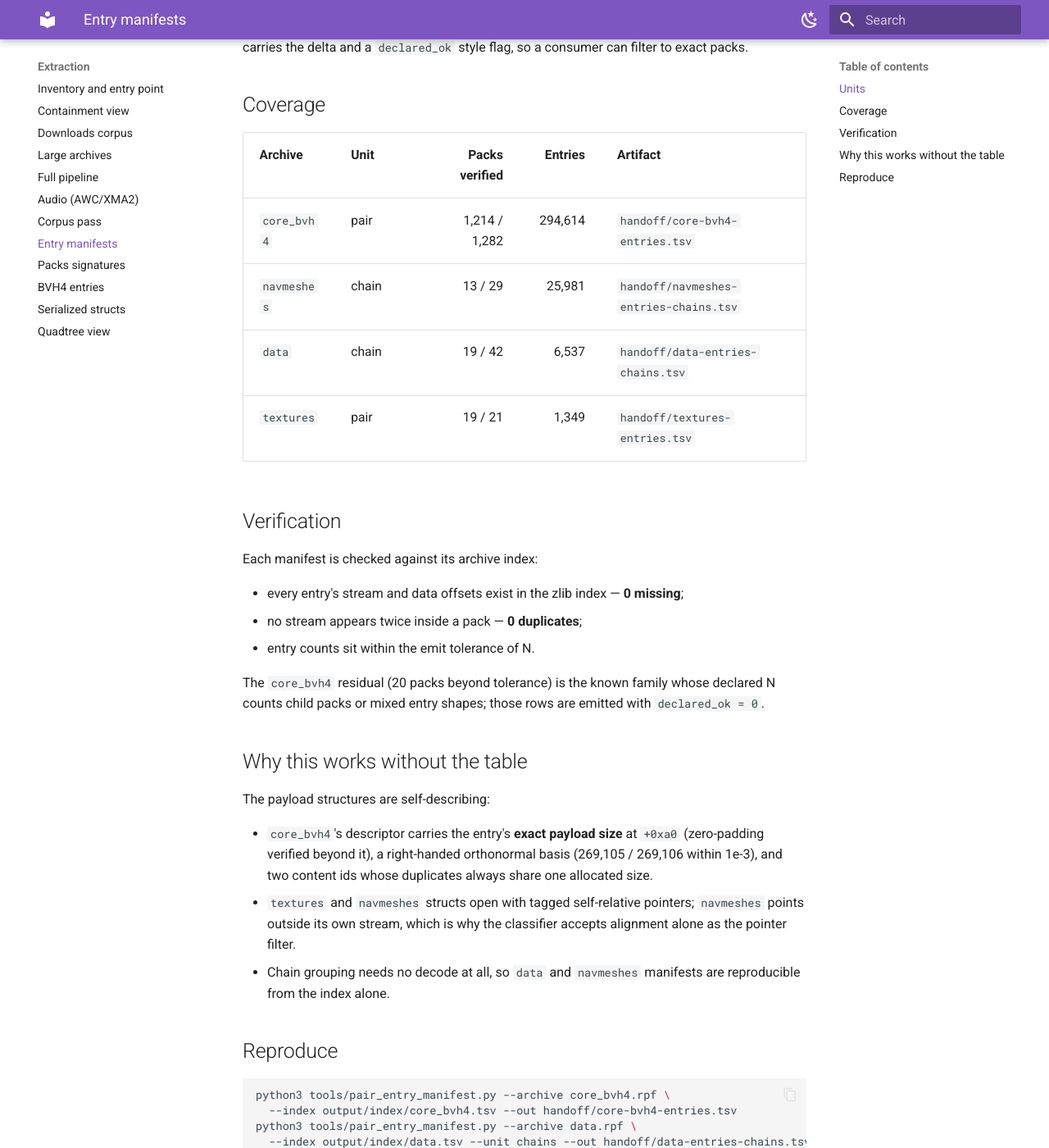
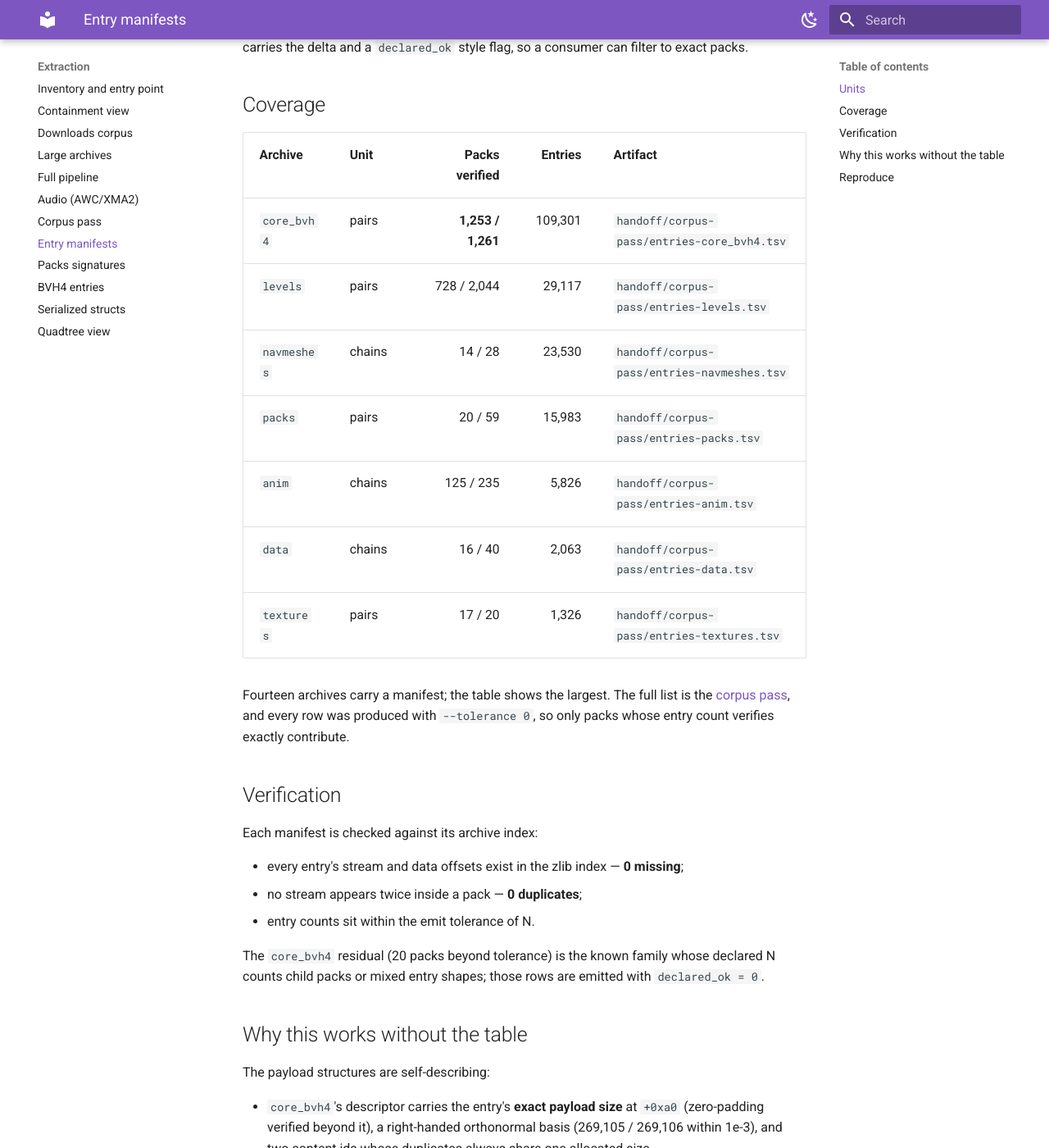
Before and after one commit to lynxnathan/rage-tools-vi, an MkDocs documentation site: the page built from docs/extraction/entries.md, in a window 1280 px wide and 1400 px high, scrolled down 570 px. Shown: the whole window at 82% size. Built offline with MkDocs 1.6.1 and Material for MkDocs 9.7.7, drawn with Linux system fonts in a browser that asks for light colours.

Commit message:
docs: entry manifests and counts matched to the corpus pass

```diff
--- a/docs/extraction/entries.md
+++ b/docs/extraction/entries.md
@@ -22,10 +22,17 @@ consumer can filter to exact packs.
 
 | Archive | Unit | Packs verified | Entries | Artifact |
 | --- | --- | ---: | ---: | --- |
-| `core_bvh4` | pair | 1,214 / 1,282 | 294,614 | `handoff/core-bvh4-entries.tsv` |
-| `navmeshes` | chain | 13 / 29 | 25,981 | `handoff/navmeshes-entries-chains.tsv` |
-| `data` | chain | 19 / 42 | 6,537 | `handoff/data-entries-chains.tsv` |
-| `textures` | pair | 19 / 21 | 1,349 | `handoff/textures-entries.tsv` |
+| `core_bvh4` | pairs | **1,253 / 1,261** | 109,301 | `handoff/corpus-pass/entries-core_bvh4.tsv` |
+| `levels` | pairs | 728 / 2,044 | 29,117 | `handoff/corpus-pass/entries-levels.tsv` |
+| `navmeshes` | chains | 14 / 28 | 23,530 | `handoff/corpus-pass/entries-navmeshes.tsv` |
+| `packs` | pairs | 20 / 59 | 15,983 | `handoff/corpus-pass/entries-packs.tsv` |
+| `anim` | chains | 125 / 235 | 5,826 | `handoff/corpus-pass/entries-anim.tsv` |
+| `data` | chains | 16 / 40 | 2,063 | `handoff/corpus-pass/entries-data.tsv` |
+| `textures` | pairs | 17 / 20 | 1,326 | `handoff/corpus-pass/entries-textures.tsv` |
+
+Fourteen archives carry a manifest; the table shows the largest. The full list is the
+[corpus pass](corpus.md), and every row was produced with `--tolerance 0`, so only
+packs whose entry count verifies exactly contribute.
 
 ## Verification
 
```
Also changed, not shown: docs/extraction/bvh4-entries.md (+1 -1 lines), docs/index.md (+2 -2 lines), handoff/README.md (+2 -2 lines).
